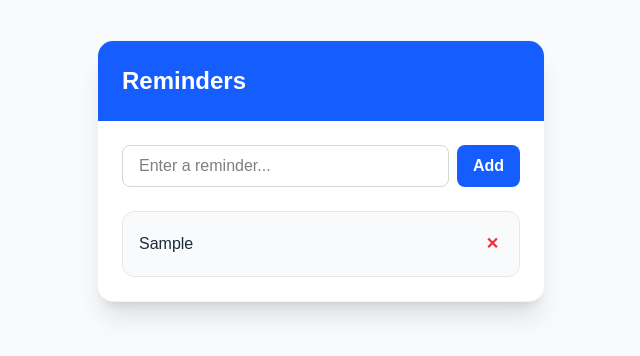
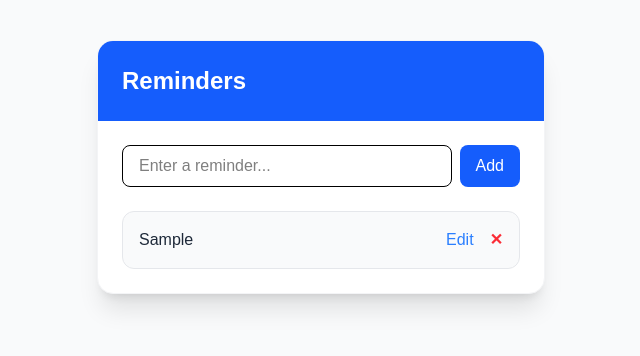
Before and after one commit to DeArrozRR-YapJR-Projects/CMSC129-Lab4-DeArrozRR_YapJR, a Next.js app: page / in a window 1280 px wide. Both pictures are taken after typing "Sample" into the empty fields and a click on the button "Add". Shown: the top 356 px of the page, without its empty margins (319-959 px from the left). Built offline with nearby package versions, Linux system fonts and the light colour scheme.

Commit message:
[REFACTOR] Add Edit/Update functionality and extract ReminderItem      component

```diff
--- a/src/app/api/reminders/route.ts
+++ b/src/app/api/reminders/route.ts
@@ -27,16 +27,19 @@ export async function PATCH(request: NextRequest) {
        try {
          const body = await request.json();
          const reminders = getReminders();
-    const exists = reminders.some(r => r.id === body.id);
-    if (!exists) {
-      return NextResponse.json({ error: 'Reminder not found' }, { status: 404 });
+         const index = reminders.findIndex(r => r.id === body.id);
+        if (index === -1) return NextResponse.json({ error: 'NotFound' }, { status: 404 });
+
+         if (body.title) {
+           reminders[index].title = body.title;
+        } else {
+          reminders[index].completed = !reminders[index].completed;
         }
-    const updatedList = toggleReminder(reminders, body.id);
-    setReminders(updatedList);
-    const updated = updatedList.find(r => r.id === body.id);
-    return NextResponse.json(updated, { status: 200 });
+
+        setReminders(reminders);
+        return NextResponse.json(reminders[index], { status: 200 });
      } catch (error) {
-    return NextResponse.json({ error: 'Invalid request body' }, { status: 400 });
+        return NextResponse.json({ error: 'Invalid' }, { status: 400 });
       }
     }
 
--- a/src/app/page.tsx
+++ b/src/app/page.tsx
@@ -2,17 +2,64 @@
 
       import { useState, useEffect } from 'react';
       import { Reminder } from '@/lib/reminders';
+
+      function ReminderItem({
+        reminder,
+        onDelete,
+        onUpdate
+     }: {
+       reminder: Reminder,
+       onDelete: (id: string) => void,
+       onUpdate: (id: string, newTitle: string) => void
+     }) {
+       const [isEditing, setIsEditing] = useState(false);
+       const [editValue, setEditValue] = useState(reminder.title);
+
+       const handleUpdate = () => {
+         if (editValue.trim().length >= 3) {
+           onUpdate(reminder.id, editValue);
+           setIsEditing(false);
+         }
+       };
+
+       return (
+         <li className="flex items-center justify-between p-4 bg-gray-50 rounded-xl border
+       border-gray-200">
+           {isEditing ? (
+             <div className="flex gap-2 w-full">
+               <input
+                 className="flex-1 px-2 py-1 border rounded text-black"
+                 value={editValue}
+                 onChange={(e) => setEditValue(e.target.value)}
+                 autoFocus
+               />
+              <button onClick={handleUpdate} className="text-green-600
+       font-bold">Save</button>
+              <button onClick={() => setIsEditing(false)}
+       className="text-gray-500">Cancel</button>
+             </div>
+           ) : (
+             <>
+               <span className="text-gray-800 font-medium">{reminder.title}</span>
+               <div className="flex gap-4">
+                 <button onClick={() => setIsEditing(true)} className="text-blue-500
+       hover:text-blue-700">Edit</button>
+                 <button onClick={() => onDelete(reminder.id)} className="text-red-500
+       hover:text-red-700 font-bold">✕</button>
+               </div>
+             </>
+           )}
+         </li>
+       );
+     }
 
      export default function RemindersPage() {
        const [reminders, setReminders] = useState<Reminder[]>([]);
        const [inputValue, setInputValue] = useState('');
        const [loading, setLoading] = useState(true);
 
-      // Fetch reminders on load
        useEffect(() => {
-        fetch('/api/reminders')
-          .then((res) => res.json())
-          .then((data) => {
+         fetch('/api/reminders').then(res => res.json()).then(data => {
            setReminders(data);
            setLoading(false);
          });
@@ -21,13 +68,11 @@
        const handleAdd = async (e: React.FormEvent) => {
          e.preventDefault();
          if (inputValue.trim().length < 3) return;
-
          const res = await fetch('/api/reminders', {
            method: 'POST',
            headers: { 'Content-Type': 'application/json' },
            body: JSON.stringify({ title: inputValue }),
          });
-
          if (res.ok) {
            const newReminder = await res.json();
            setReminders([...reminders, newReminder]);
@@ -36,12 +81,19 @@
        };
 
        const handleDelete = async (id: string) => {
-        const res = await fetch(`/api/reminders?id=${id}`, {
-          method: 'DELETE',
+         const res = await fetch(`/api/reminders?id=${id}`, { method: 'DELETE' });
+         if (res.ok) setReminders(reminders.filter(r => r.id !== id));
+       };
+
+       const handleUpdate = async (id: string, newTitle: string) => {
+         const res = await fetch('/api/reminders', {
+           method: 'PATCH',
+           headers: { 'Content-Type': 'application/json' },
+           body: JSON.stringify({ id, title: newTitle }), // We send the new title
          });
-
          if (res.ok) {
-          setReminders(reminders.filter((r) => r.id !== id));
+           const updated = await res.json();
+           setReminders(reminders.map(r => r.id === id ? updated : r));
          }
        };
 
@@ -49,50 +101,22 @@
          <main className="min-h-screen bg-gray-50 py-10 px-4">
            <div className="max-w-md mx-auto bg-white rounded-2xl shadow-xl overflow-hidden
        border border-gray-100">
-            <div className="p-6 bg-blue-600">
-              <h1 className="text-2xl font-bold text-white">Reminders</h1>
-            </div>
-
+             <div className="p-6 bg-blue-600 text-white font-bold text-2xl">Reminders</div>
              <div className="p-6">
               <form onSubmit={handleAdd} className="flex gap-2 mb-6">
                 <input
-                  type="text"
-                  placeholder="Enter a reminder..."
-                  className="flex-1 px-4 py-2 border border-gray-300 rounded-lg
-      focus:outline-none focus:ring-2 focus:ring-blue-500 text-black"
-                  value={inputValue}
-                  onChange={(e) => setInputValue(e.target.value)}
+                  type="text" placeholder="Enter a reminder..."
+                  className="flex-1 px-4 py-2 border rounded-lg text-black"
+                  value={inputValue} onChange={(e) => setInputValue(e.target.value)}
                 />
-                <button
-                  type="submit"
-                  className="px-4 py-2 bg-blue-600 text-white font-semibold rounded-lg
-      hover:bg-blue-700 transition"
-               >
-                  Add
-                </button>
+                <button type="submit" className="px-4 py-2 bg-blue-600 text-white
+       rounded-lg">Add</button>
               </form>
-
-              {loading ? (
-                <p className="text-center text-gray-500 italic">Loading...</p>
-              ) : reminders.length === 0 ? (
-                <p className="text-center text-gray-500 italic">No reminders yet.</p>
-              ) : (
+              {loading ? <p>Loading...</p> : (
                 <ul className="space-y-3">
-                  {reminders.map((reminder) => (
-                   <li
-                      key={reminder.id}
-                      className="flex items-center justify-between p-4 bg-gray-50 rounded-xl
-      border border-gray-200"
-                    >
-                      <span className="text-gray-800 font-medium">{reminder.title}</span>
-                      <button
-                        onClick={() => handleDelete(reminder.id)}
-                        className="text-red-500 hover:text-red-700 font-bold p-1"
-                        aria-label="Delete"
-                      >
-                        ✕
-                      </button>
-                    </li>
+                  {reminders.map(r => (
+                    <ReminderItem key={r.id} reminder={r} onDelete={handleDelete}
+       onUpdate={handleUpdate} />
                   ))}
                 </ul>
               )}
```
Lines whose indentation alone changed are shown as unchanged.
